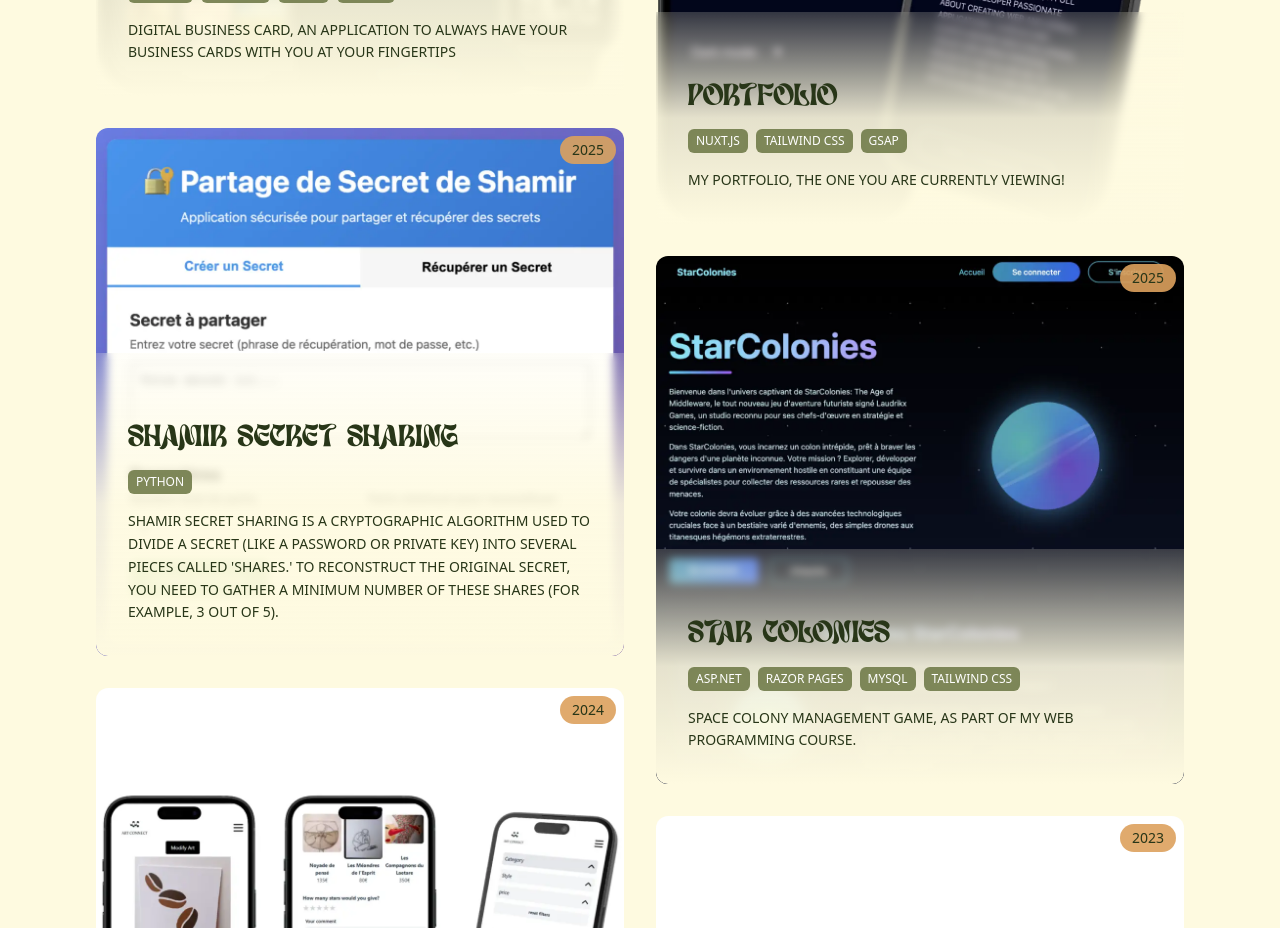
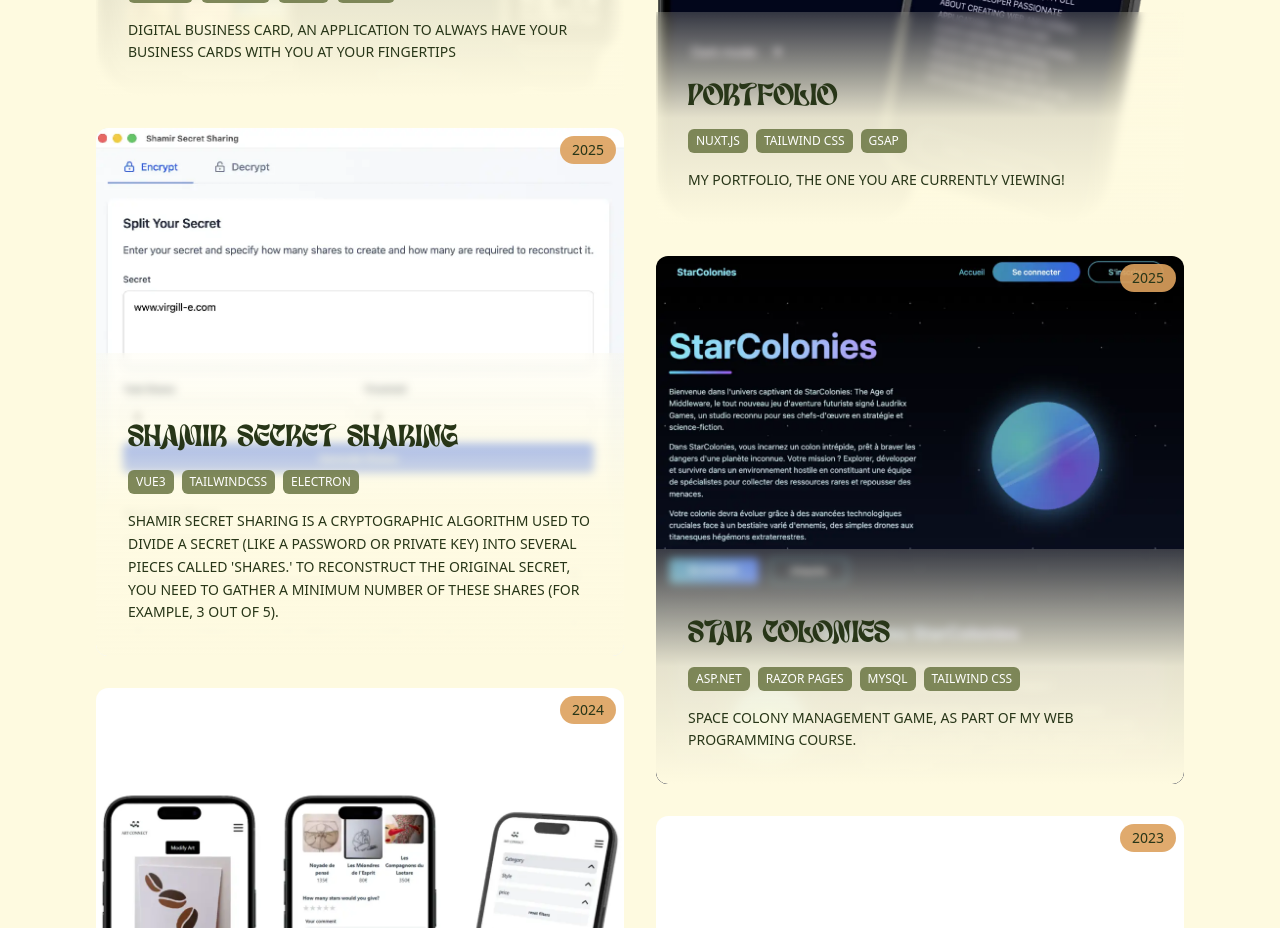
Before and after one commit to virgill-e/portfolio, a Nuxt app: page / in a window 1280 px wide. Shown: the part 1420-2348 px from the top of the page. Built offline with nearby package versions, Linux system fonts and the light colour scheme.

Commit message:
update shamir secret sharing

```diff
--- a/data/projects.js
+++ b/data/projects.js
@@ -18,8 +18,8 @@ export const projects = [
     {
         id: 3,
         name: "Shamir Secret Sharing",
-        image: "/images/projects/shamir-secret-sharing/shamir secret.webp",
-        tags: ["Python"],
+        image: "/images/projects/shamir-secret-sharing/shamir-secret-sharing.webp",
+        tags: ["vue3", "tailwindcss", "electron"],
         description: "Shamir Secret Sharing is a cryptographic algorithm used to divide a secret (like a password or private key) into several pieces called 'shares.' To reconstruct the original secret, you need to gather a minimum number of these shares (for example, 3 out of 5).",
         date: "2025"
     },
```
Also changed, not shown: public/images/projects/shamir-secret-sharing/shamir secret.webp (deleted), public/images/projects/shamir-secret-sharing/shamir-secret-sharing.webp (added).
